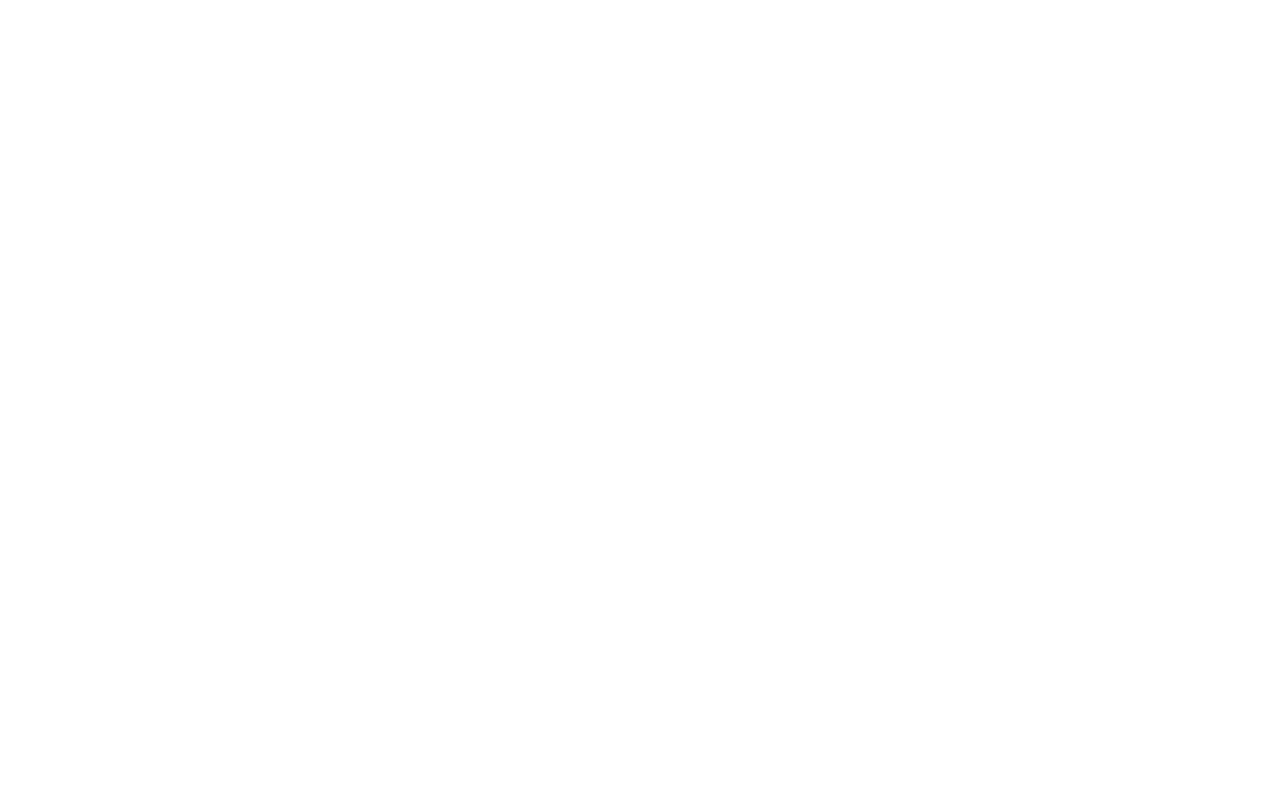
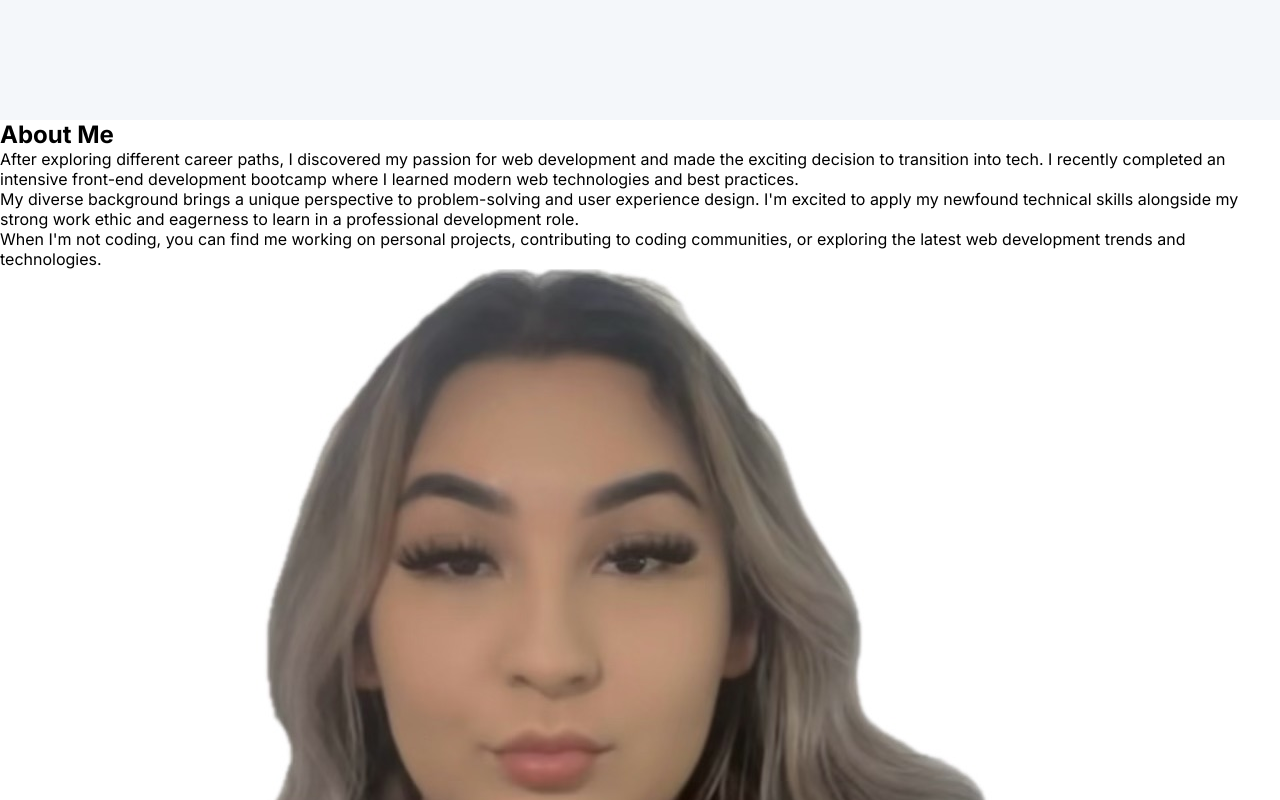
Before and after one commit to Mariii209/maritza-portfolio, a React (Create React App) app: page / in a window 1280 px wide. Shown: the part 680-1480 px from the top of the page. Before the commit the page ends 800 px from the top, so only its background shows below. Built offline with nearby package versions, Linux system fonts and the light colour scheme.

Commit message:
Add About page with bio and image
Introduced a new About component with personal bio and image, imported and rendered it in App.js, and updated Home.css to include a background color. Added maritza.jpeg to the public directory for use in the About page.

```diff
--- /dev/null
+++ b/src/About.js
@@ -0,0 +1,37 @@
+import React from "react";
+
+export default function About() {
+  return (
+    <div className="About">
+      <h2>About Me</h2>
+      <div>
+        <div>
+          <p>
+            After exploring different career paths, I discovered my passion for
+            web development and made the exciting decision to transition into
+            tech. I recently completed an intensive front-end development
+            bootcamp where I learned modern web technologies and best practices.
+          </p>
+
+          <p>
+            My diverse background brings a unique perspective to problem-solving
+            and user experience design. I'm excited to apply my newfound
+            technical skills alongside my strong work ethic and eagerness to
+            learn in a professional development role.
+          </p>
+
+          <p>
+            When I'm not coding, you can find me working on personal projects,
+            contributing to coding communities, or exploring the latest web
+            development trends and technologies.
+          </p>
+        </div>
+        <div>
+          <div>
+            <img src="/maritza.jpeg" alt="Maritza Gutierrez" />
+          </div>
+        </div>
+      </div>
+    </div>
+  );
+}
--- a/src/App.js
+++ b/src/App.js
@@ -1,10 +1,12 @@
 import "./App.css";
 import Home from "./Home";
+import About from "./About";
 
 function App() {
   return (
     <div className="App">
       <Home />
+      <About />
     </div>
   );
 }
--- a/src/Home.css
+++ b/src/Home.css
@@ -5,6 +5,7 @@
   justify-content: center;
   flex-direction: column;
   padding: 3% 5%;
+  background: #f4f7fa;
 }
 
 .Home h1 {
```
Also changed, not shown: public/maritza.jpeg (added).
